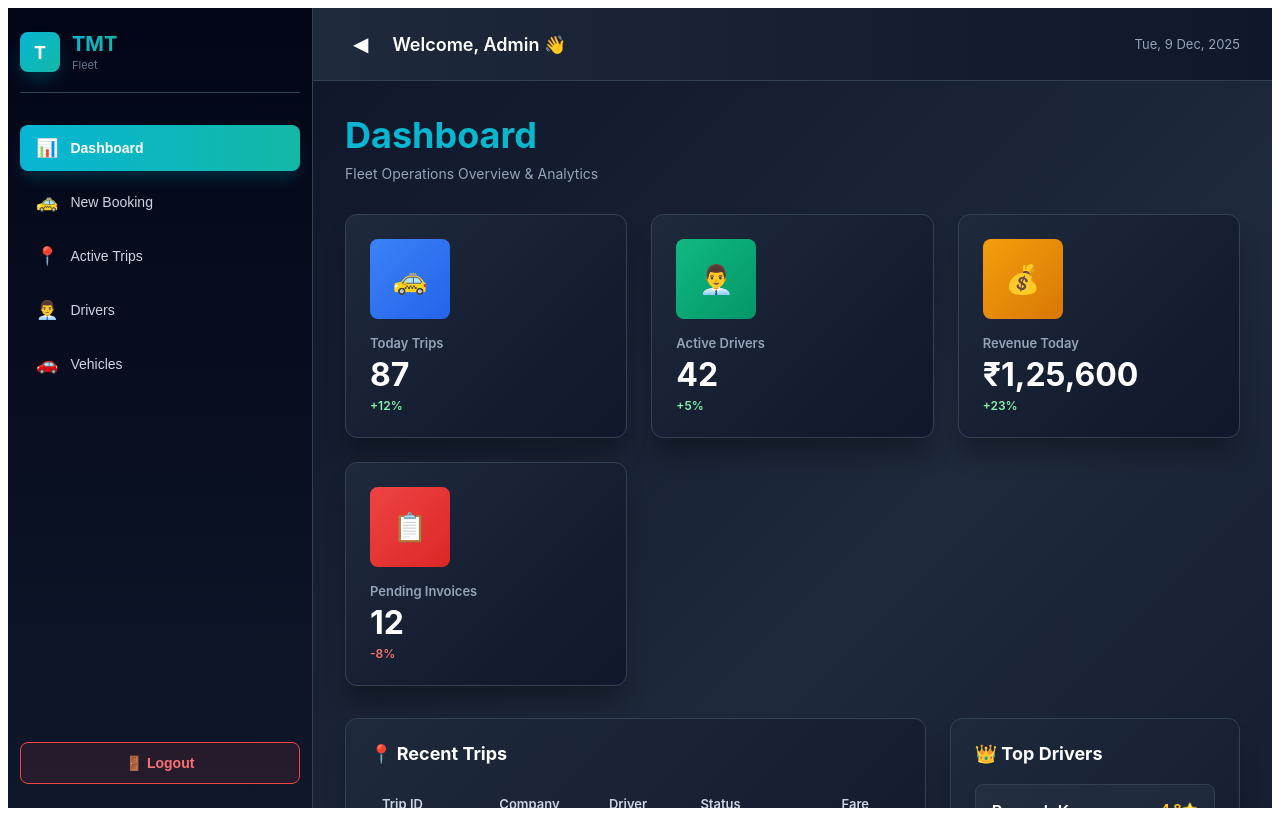
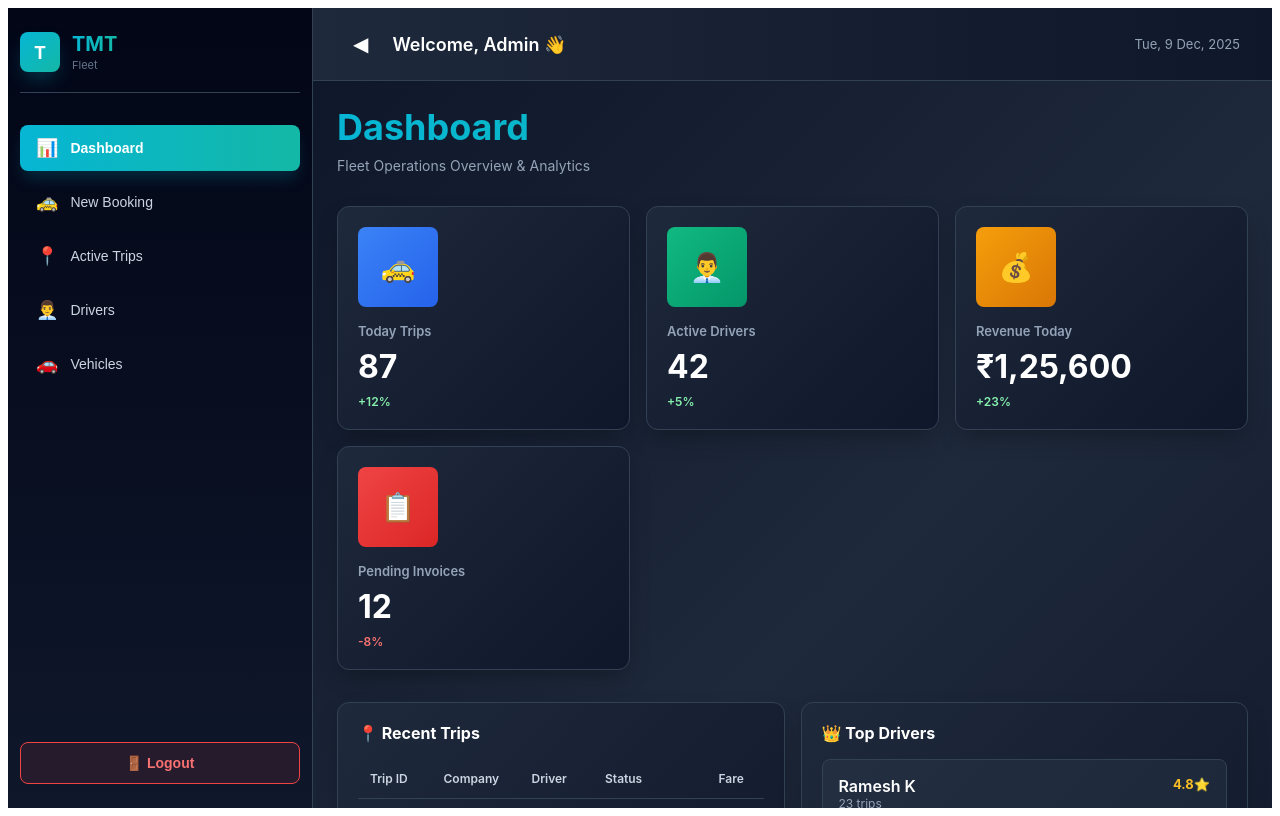
Before and after one commit to muralitharan-rex/tmt-travels-mvp, a React (Vite) app: page / in a window 1280 px wide. Both pictures are taken after a click on the button "Login". Built offline with nearby package versions, Linux system fonts and the light colour scheme.

Commit message:
Update Dashboard.jsx

```diff
--- a/src/pages/Dashboard.jsx
+++ b/src/pages/Dashboard.jsx
@@ -2,16 +2,17 @@ import React from 'react'
 
 const styles = {
   container: {
-    padding: '32px',
+    padding: '24px',
     minHeight: '100vh',
     background: 'linear-gradient(135deg, #0f172a 0%, #1e293b 50%, #0f172a 100%)',
-    color: 'white'
+    color: 'white',
+    overflowX: 'hidden'
   },
   header: {
     marginBottom: '32px'
   },
   title: {
-    fontSize: '36px',
+    fontSize: 'clamp(28px, 5vw, 36px)',
     fontWeight: 'bold',
     margin: '0 0 8px 0',
     background: 'linear-gradient(90deg, #06b6d4 0%, #14b8a6 100%)',
@@ -26,9 +27,18 @@ const styles = {
   },
   statsGrid: {
     display: 'grid',
-    gridTemplateColumns: 'repeat(auto-fit, minmax(250px, 1fr))',
-    gap: '24px',
+    gridTemplateColumns: 'repeat(auto-fit, minmax(240px, 1fr))',
+    gap: '16px',
     marginBottom: '32px'
+  },
+  statCard: {
+    background: 'linear-gradient(135deg, #1e293b 0%, #0f172a 100%)',
+    padding: '20px',
+    borderRadius: '12px',
+    border: '1px solid #334155',
+    boxShadow: '0 10px 25px -5px rgba(0, 0, 0, 0.3)',
+    transition: 'all 0.3s ease',
+    cursor: 'pointer'
   },
   iconBox: (color) => ({
     background: color,
@@ -41,44 +51,48 @@ const styles = {
     justifyContent: 'center',
     fontSize: '28px',
     marginBottom: '16px',
-    boxShadow: `0 10px 20px -5px ${color}40`
+    boxShadow: `0 10px 20px -5px ${color}40`,
+    transition: 'transform 0.3s ease'
   }),
   statLabel: {
     fontSize: '13px',
     color: '#94a3b8',
-    marginBottom: '4px',
+    marginBottom: '8px',
     fontWeight: '600'
   },
   statValue: {
-    fontSize: '32px',
+    fontSize: 'clamp(24px, 4vw, 32px)',
     fontWeight: 'bold',
     color: 'white',
-    marginBottom: '4px'
+    marginBottom: '8px'
   },
   twoColumn: {
     display: 'grid',
-    gridTemplateColumns: '2fr 1fr',
-    gap: '24px',
+    gridTemplateColumns: 'repeat(auto-fit, minmax(350px, 1fr))',
+    gap: '16px',
     marginBottom: '24px'
   },
   card: {
     background: 'linear-gradient(135deg, #1e293b 0%, #0f172a 100%)',
-    padding: '24px',
+    padding: '20px',
     borderRadius: '12px',
     border: '1px solid #334155',
-    boxShadow: '0 20px 25px -5px rgba(0, 0, 0, 0.3)'
+    boxShadow: '0 10px 25px -5px rgba(0, 0, 0, 0.3)',
+    overflow: 'auto',
+    scrollbarWidth: 'thin'
   },
   cardTitle: {
-    fontSize: '18px',
+    fontSize: '16px',
     fontWeight: 'bold',
-    marginBottom: '20px',
+    marginBottom: '16px',
     display: 'flex',
     alignItems: 'center',
     gap: '8px'
   },
   table: {
     width: '100%',
-    borderCollapse: 'collapse'
+    borderCollapse: 'collapse',
+    fontSize: '13px'
   },
   tableHeader: {
     borderBottom: '1px solid #334155',
@@ -86,7 +100,7 @@ const styles = {
   },
   tableHeaderCell: {
     padding: '12px',
-    fontSize: '13px',
+    fontSize: '12px',
     fontWeight: '600',
     color: '#cbd5e1'
   },
@@ -112,7 +126,10 @@ const styles = {
     border: '1px solid rgba(217, 119, 6, 0.3)',
     padding: '16px',
     borderRadius: '12px',
-    color: '#fed7aa'
+    color: '#fed7aa',
+    display: 'flex',
+    alignItems: 'start',
+    gap: '12px'
   }
 }
 
@@ -148,20 +165,30 @@ export default function Dashboard({ user }) {
       {/* Stats Cards */}
       <div style={styles.statsGrid}>
         {stats.map((stat) => (
-          <div key={stat.label} style={{
-            ...styles.card,
-            cursor: 'pointer'
-          }} onMouseEnter={(e) => {
+          <div
+            key={stat.label}
+            style={styles.statCard}
+            onMouseEnter={(e) => {
               e.currentTarget.style.transform = 'translateY(-4px)'
               e.currentTarget.style.borderColor = '#06b6d4'
-          }} onMouseLeave={(e) => {
+              e.currentTarget.style.boxShadow = '0 20px 35px -5px rgba(6, 182, 212, 0.2)'
+              const iconBox = e.currentTarget.querySelector('div')
+              if (iconBox) iconBox.style.transform = 'scale(1.1)'
+            }}
+            onMouseLeave={(e) => {
               e.currentTarget.style.transform = 'translateY(0)'
               e.currentTarget.style.borderColor = '#334155'
-          }}>
+              e.currentTarget.style.boxShadow = '0 10px 25px -5px rgba(0, 0, 0, 0.3)'
+              const iconBox = e.currentTarget.querySelector('div')
+              if (iconBox) iconBox.style.transform = 'scale(1)'
+            }}
+          >
             <div style={styles.iconBox(stat.color)}>{stat.icon}</div>
             <div style={styles.statLabel}>{stat.label}</div>
             <div style={styles.statValue}>{stat.value}</div>
-            <div style={{ fontSize: '12px', color: stat.trend.includes('+') ? '#86efac' : '#f87171', fontWeight: '600' }}>{stat.trend}</div>
+            <div style={{ fontSize: '12px', color: stat.trend.includes('+') ? '#86efac' : '#f87171', fontWeight: '600' }}>
+              {stat.trend}
+            </div>
           </div>
         ))}
       </div>
@@ -171,6 +198,7 @@ export default function Dashboard({ user }) {
         {/* Recent Trips */}
         <div style={styles.card}>
           <div style={styles.cardTitle}>📍 Recent Trips</div>
+          <div style={{ overflowX: 'auto' }}>
             <table style={styles.table}>
               <thead style={styles.tableHeader}>
                 <tr>
@@ -183,8 +211,15 @@ export default function Dashboard({ user }) {
               </thead>
               <tbody>
                 {recentTrips.map((trip) => (
-                <tr key={trip.id} style={styles.tableRow} onMouseEnter={(e) => e.currentTarget.style.background = 'rgba(51, 65, 85, 0.2)'} onMouseLeave={(e) => e.currentTarget.style.background = 'transparent'}>
-                  <td style={{...styles.tableCell, color: '#06b6d4', fontFamily: 'monospace', fontWeight: 'bold'}}>{trip.id}</td>
+                  <tr
+                    key={trip.id}
+                    style={styles.tableRow}
+                    onMouseEnter={(e) => (e.currentTarget.style.background = 'rgba(51, 65, 85, 0.2)')}
+                    onMouseLeave={(e) => (e.currentTarget.style.background = 'transparent')}
+                  >
+                    <td style={{...styles.tableCell, color: '#06b6d4', fontFamily: 'monospace', fontWeight: 'bold'}}>
+                      {trip.id}
+                    </td>
                     <td style={styles.tableCell}>{trip.company}</td>
                     <td style={styles.tableCell}>{trip.driver}</td>
                     <td style={styles.tableCell}>
@@ -197,7 +232,9 @@ export default function Dashboard({ user }) {
                         background: trip.status === 'Active' ? 'rgba(34, 197, 94, 0.15)' : 'rgba(100, 116, 139, 0.15)',
                         color: trip.status === 'Active' ? '#86efac' : '#cbd5e1',
                         border: trip.status === 'Active' ? '1px solid #22c55e' : '1px solid #64748b'
-                    }}>{trip.status}</span>
+                      }}>
+                        {trip.status}
+                      </span>
                     </td>
                     <td style={{...styles.tableCell, fontWeight: 'bold'}}>{trip.fare}</td>
                   </tr>
@@ -205,19 +242,25 @@ export default function Dashboard({ user }) {
               </tbody>
             </table>
           </div>
+        </div>
 
         {/* Top Drivers */}
         <div style={styles.card}>
           <div style={styles.cardTitle}>👑 Top Drivers</div>
           <div>
             {topDrivers.map((driver, idx) => (
-              <div key={idx} style={styles.driverCard} onMouseEnter={(e) => {
+              <div
+                key={idx}
+                style={styles.driverCard}
+                onMouseEnter={(e) => {
                   e.currentTarget.style.borderColor = '#06b6d4'
                   e.currentTarget.style.background = 'rgba(6, 182, 212, 0.05)'
-              }} onMouseLeave={(e) => {
+                }}
+                onMouseLeave={(e) => {
                   e.currentTarget.style.borderColor = '#334155'
                   e.currentTarget.style.background = 'rgba(51, 65, 85, 0.3)'
-              }}>
+                }}
+              >
                 <div style={{ display: 'flex', justifyContent: 'space-between', alignItems: 'start', marginBottom: '8px' }}>
                   <div>
                     <div style={{ fontWeight: '600', color: 'white' }}>{driver.name}</div>
@@ -234,13 +277,19 @@ export default function Dashboard({ user }) {
 
       {/* Alert */}
       <div style={styles.alertBox}>
-        <div style={{ display: 'flex', alignItems: 'start', gap: '12px' }}>
         <span style={{ fontSize: '18px' }}>⚠️</span>
         <div>
           <strong>Maintenance Alert:</strong> 3 vehicles due for maintenance in next 7 days. Schedule now to avoid downtime.
         </div>
       </div>
-      </div>
+
+      <style>{`
+        @media (max-width: 768px) {
+          div[style*="gridTemplateColumns"] {
+            grid-template-columns: 1fr !important;
+          }
+        }
+      `}</style>
     </div>
   )
 }
```
Lines whose indentation alone changed are shown as unchanged.
